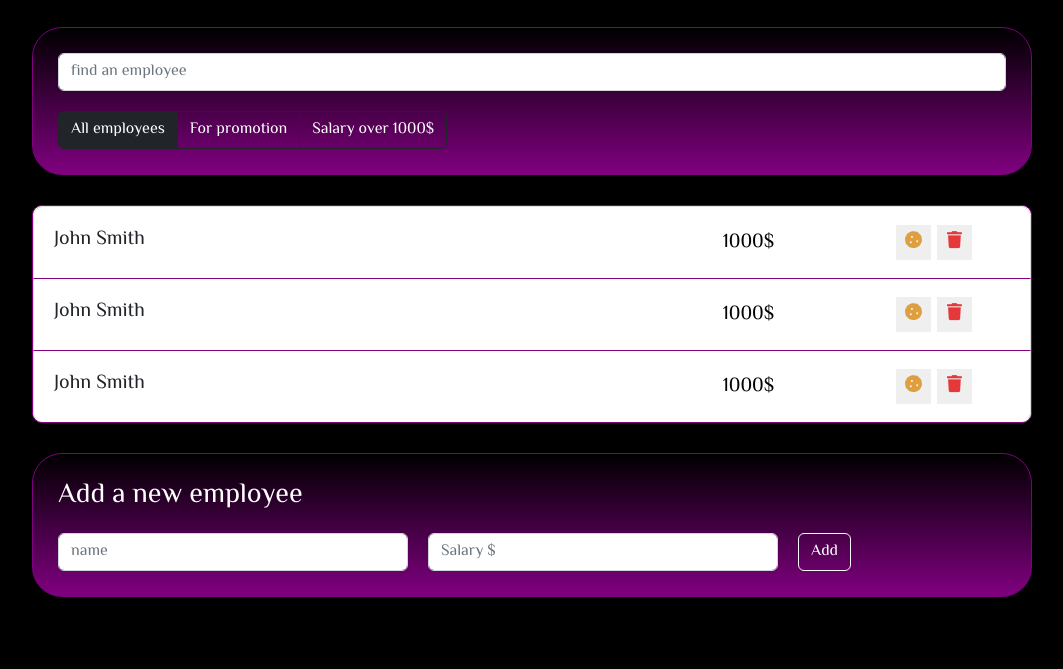
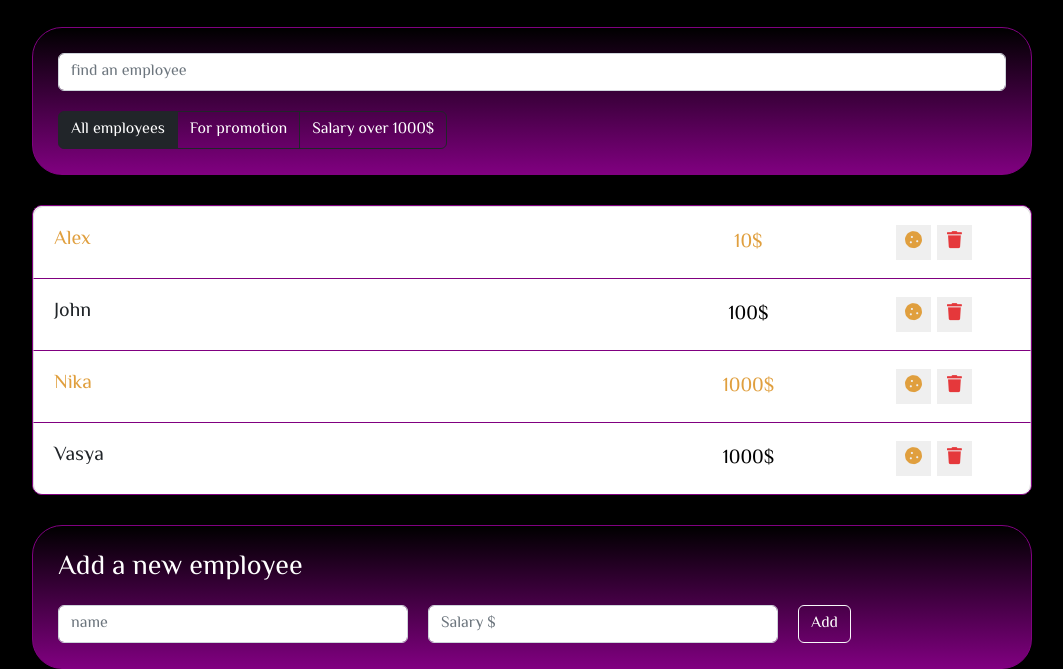
Before and after one commit to neekrasov/react-ToDo, a React app in the folder app/: page / in a window 1280 px wide. Shown: the part 203-872 px from the top of the page, without its empty margins (108-1171 px from the left). Before the commit the page ends 800 px from the top, so only its background shows below. Built offline with nearby package versions, Linux system fonts and the light colour scheme.

Commit message:
added dynamic addition of elements

```diff
--- a/app/src/components/App/App.js
+++ b/app/src/components/App/App.js
@@ -6,6 +6,14 @@ import EmpCreateForm from '../EmpCreateForm/EmpCreateForm';
 import './App.sass';
 
 const App = () => {
+
+    const data = [
+        {name: "Alex", salary: 10, increase: true},
+        {name: "John", salary: 100, increase: false},
+        {name: "Nika", salary: 1000, increase: true},
+        {name: "Vasya", salary: 1000, increase: false},
+    ]
+
     return (
         <div className="app">
                 <InfoHeader/>
@@ -13,7 +21,7 @@ const App = () => {
                     <SearchPanel/>
                     <Filter/>
                 </div>
-                <EmpList/>
+                <EmpList data = {data}/>
                 <EmpCreateForm/>
         </div>
     )
--- a/app/src/components/EmpList/EmpList.js
+++ b/app/src/components/EmpList/EmpList.js
@@ -1,12 +1,10 @@
 import EmpListItem from "../EmpListItem/EmpListItem"
 import './EmpList.sass'
 
-const EmpList = () =>{
+const EmpList = ({data}) =>{
     return (
         <ul className="app-list list-group">
-            <EmpListItem/>
-            <EmpListItem/>
-            <EmpListItem/>
+            {data.map(item => (<EmpListItem {...item}/>))}
         </ul>
     )
 }
--- a/app/src/components/EmpListItem/EmpListItem.js
+++ b/app/src/components/EmpListItem/EmpListItem.js
@@ -1,11 +1,10 @@
 import './EmpListItem.sass'
-// import './emp.css'
 
-const EmpListItem = () => {
+const EmpListItem = ({name, salary, increase}) => {
     return (
-        <li className="list-group-item d-flex justify-content-between">
-            <span className="list-group-item-label">John Smith</span>
-            <input type="text" className="list-group-item-input" defaultValue="1000$"/>
+        <li className={`list-group-item d-flex justify-content-between${increase? " increase": ''}`}>
+            <span className="list-group-item-label">{name}</span>
+            <input type="text" className="list-group-item-input" defaultValue={salary + "$"}/>
             <div className='d-flex justify-content-center align-items-center'>
                 <button type="button"
                     className="btn-cookie btn-sm ">
--- a/app/src/components/EmpListItem/EmpListItem.sass
+++ b/app/src/components/EmpListItem/EmpListItem.sass
@@ -48,7 +48,7 @@
         transform: translateX(0px)
 
 
-    &.increase &-label &-input
+    &.increase &-label, &.increase &-input
         color: #e09f3e
 
 
```
